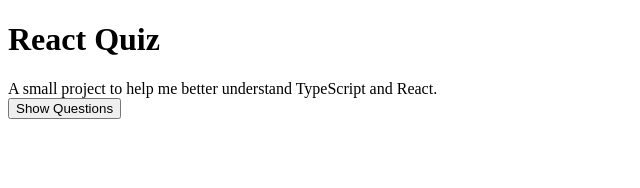
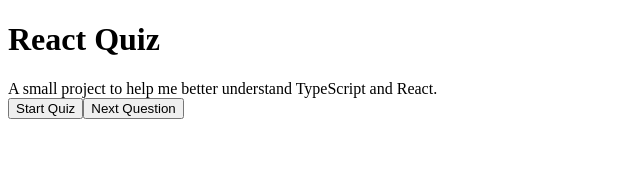
Before and after one commit to casillavincent/ts-react-quiz, a React (Create React App) app: page / in a window 1280 px wide. Shown: the top 188 px of the page, without its empty margins (0-640 px from the left). Built offline with nearby package versions, Linux system fonts and the light colour scheme.

Commit message:
Logic Finished

```diff
--- a/src/App.tsx
+++ b/src/App.tsx
@@ -1,33 +1,136 @@
 import { start } from "node:repl";
-import React, { ReactNode, useState, useEffect } from "react";
-import { setConstantValue } from "typescript";
+import React, { ReactNode, useState } from "react";
 import Questions from "./components/Questions";
+
+// Globals
 import { fetchQuestions } from "./globals/API";
+import { Difficulty, QuestionsState } from "./globals/API";
 
+// Conventional Props
 const Heading = ({ title }: { title: string }) => <h1>{title}</h1>;
 const Background = ({ children }: { children: ReactNode }): JSX.Element => {
    return <div className="project-background">{children}</div>;
 };
 
+// Vars
+const TOTAL_QUESTIONS = 10;
+
+// Types
+export type AnswerObject = {
+   question: string;
+   answer: string;
+   correct: boolean;
+   correctAnswer: string;
+};
+
 function App() {
-   const [questions, setQuestions] = useState<any>(null);
-   const [triviaStart, setTriviaStart] = React.useState<boolean>(false);
+   /*
+   -----------------------------------
+            States
+   -----------------------------------
+   */
+   const [loading, setLoading] = useState(false);
+   const [questions, setQuestions] = useState<QuestionsState[]>([]);
+   const [number, setNumber] = useState(0);
+   const [userAnswers, setUserAnswers] = useState<AnswerObject[]>([]);
+   const [score, setScore] = useState(0);
+   const [gameOver, setGameOver] = useState(true);
+
+   /*
+   -----------------------------------
+            Functions
+   -----------------------------------
+   */
+
+   // Initiate the trivia
+   const startTrivia = async () => {
+      setLoading(true);
+      setGameOver(false);
+
+      const newQuestions = await fetchQuestions(TOTAL_QUESTIONS, Difficulty.EASY);
+
+      setQuestions(newQuestions);
+      setScore(0);
+      setUserAnswers([]);
+      setNumber(0);
+      setLoading(false);
+   };
+
+   // Check the answer
+   /*
+   e = Event
+   We need to specify it more or TS will complain
+   In this case we specify it as a MouseEvent from a Button El.
+   */
+   const checkAnswer = (e: React.MouseEvent<HTMLButtonElement>) => {
+      if (!gameOver) {
+         // This is the users answer
+         const answer = e.currentTarget.value;
+
+         // Check answer against correct answer
+         const correct = questions[number].correct_answer === answer;
+
+         if (correct) setScore((prev) => prev + 1);
+
+         // Save answer in the array for user answers
+         const answerObject = {
+            question: questions[number].question,
+            // This is the same as answer: answer or correct: correct
+            answer,
+            correct,
+            correctAnswer: questions[number].correct_answer,
+         };
+
+         setUserAnswers((prev) => [...prev, answerObject]);
+      }
+   };
+
+   const nextQuestion = () => {
+      const nextQuestion = number + 1;
+      if (nextQuestion === TOTAL_QUESTIONS) {
+         setGameOver(true);
+      } else {
+         setNumber(nextQuestion);
+      }
+   };
 
    return (
       <div className="App">
          <Heading title="React Quiz" />
          <Background>A small project to help me better understand TypeScript and React.</Background>
 
-         {/* Load Questions Here */}
-         <button
-            onClick={() => {
-               setTriviaStart(!triviaStart);
-               setQuestions(fetchQuestions(10));
-            }}
-         >
-            Show Questions
-         </button>
-         {triviaStart && <Questions questions={questions} />}
+         <div className="quiz-wrapper" id="quiz-wrapper">
+            {/* Button that starts the quiz */}
+
+            {/* If its gameover or at the last question it will turn off button */}
+            {gameOver || userAnswers.length === TOTAL_QUESTIONS ? (
+               <button className="start-quiz" onClick={startTrivia}>
+                  Start Quiz
+               </button>
+            ) : null}
+
+            {/* Shows the score if the game isnt over */}
+            {!gameOver ? <p className="score">Score: {score}</p> : null}
+            {loading && <p>Loading Questions ... </p>}
+
+            {/* Load Questions Here */}
+            {!loading && !gameOver && (
+               <Questions
+                  question={questions[number].question}
+                  answers={questions[number].answers}
+                  cb={checkAnswer}
+                  userAnswer={userAnswers ? userAnswers[number] : undefined}
+                  questionNr={number + 1}
+                  totalQuestions={TOTAL_QUESTIONS}
+               />
+            )}
+
+            {/* Button for Next Question */}
+            {!gameOver && !loading && userAnswers.length === number + 1}
+            <button className="next-question-toggle" onClick={nextQuestion}>
+               Next Question
+            </button>
+         </div>
       </div>
    );
 }
--- a/src/components/Questions.tsx
+++ b/src/components/Questions.tsx
@@ -1,17 +1,42 @@
 import React from "react";
+import { AnswerObject } from "../App";
 
-type Props = {
-   questions: unknown;
+// Default Props
+export type Props = {
+   question: string;
+   answers: string[];
+   cb: (e: React.MouseEvent<HTMLButtonElement>) => void;
+   userAnswer: AnswerObject | undefined;
+   questionNr: number;
+   totalQuestions: number;
 };
 
-// Question Card
-const Questions = ({ questions }: { questions: Props["questions"] }): JSX.Element => {
+// Use Function Components
+const Questions = ({ question, answers, cb, userAnswer, questionNr, totalQuestions }: Props) => {
    return (
-      <div className="questions-card">
-         <h1>Questions</h1>
-         {questions.map((question) => {
-            console.log("works");
-         })}
+      <div>
+         {/* Question number and total indicator */}
+         <p className="question-number">
+            Question: {questionNr} / {totalQuestions}
+         </p>
+
+         {/*  It's dangerous because you dont know what will get injected inside the element  */}
+         <p className="question" dangerouslySetInnerHTML={{ __html: question }} />
+
+         {/* List of Answers here */}
+         <div className="answers">
+            {answers.map((answer) => (
+               <div key={answer}>
+                  {/* Disabled is a boolean attribute for button;
+                  A disabled button is unusable and un-clickable */}
+
+                  <button disabled={userAnswer ? true : false} value={answer} onClick={cb}>
+                     {/* Needs to be a self closing tag */}
+                     <p dangerouslySetInnerHTML={{ __html: answer }} />
+                  </button>
+               </div>
+            ))}
+         </div>
       </div>
    );
 };
--- a/src/globals/API.ts
+++ b/src/globals/API.ts
@@ -1,5 +1,31 @@
-export const fetchQuestions = async (amount: number) => {
-   const data = `https://opentdb.com/api.php?amount=${amount}&category=18&difficulty=easy&type=multiple`;
+import { shuffleArray } from "./utilities";
+
+// This is the types for the API data
+export type Question = {
+   category: string;
+   correct_answer: string;
+   difficulty: string;
+   incorrect_answers: string[];
+   question: string;
+   type: string;
+};
+
+export type QuestionsState = Question & { answers: string[] };
+
+export enum Difficulty {
+   EASY = "easy",
+   MEDIUM = "medium",
+   HARD = "hard",
+}
+
+export const fetchQuestions = async (amount: number, difficulty: Difficulty) => {
+   const data = `https://opentdb.com/api.php?amount=${amount}&category=18&difficulty=${difficulty}&type=multiple`;
+
+   // Awaits for the JSON then awaits for the fetch itself - why there's two awaits
    const response = await (await fetch(data)).json();
-   return response;
+
+   return response.results.map((question: Question) => ({
+      ...question,
+      answers: shuffleArray([...question.incorrect_answers, question.correct_answer]),
+   }));
 };
--- /dev/null
+++ b/src/globals/utilities.ts
@@ -0,0 +1 @@
+export const shuffleArray = (arr: any[]) => [...arr].sort(() => Math.random() - 0.5);
```
